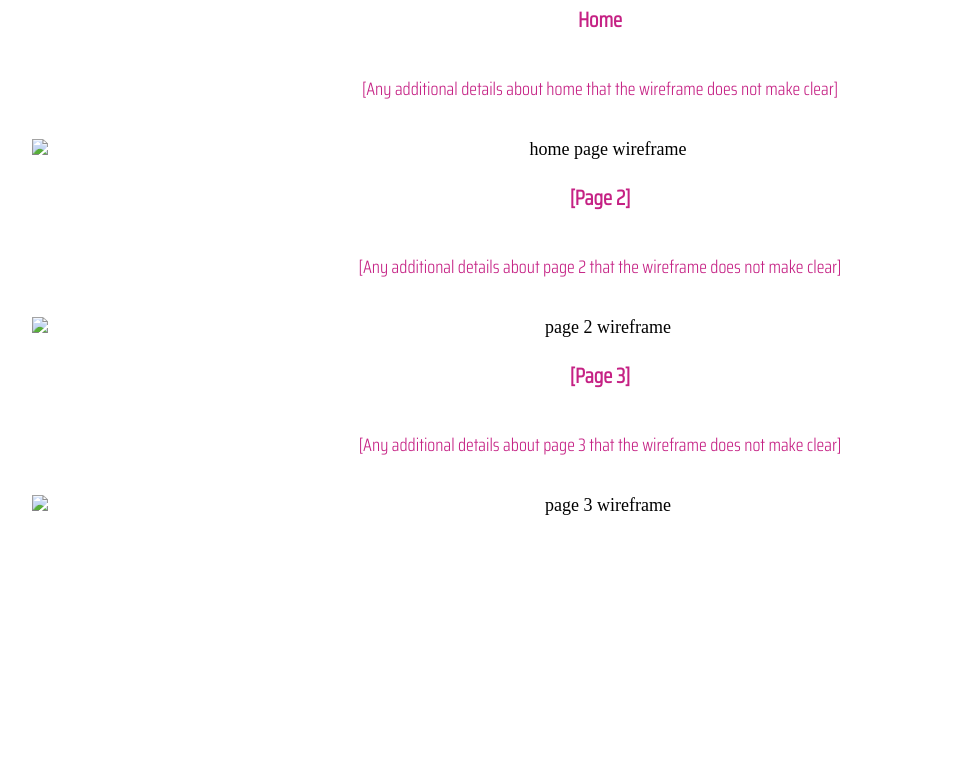
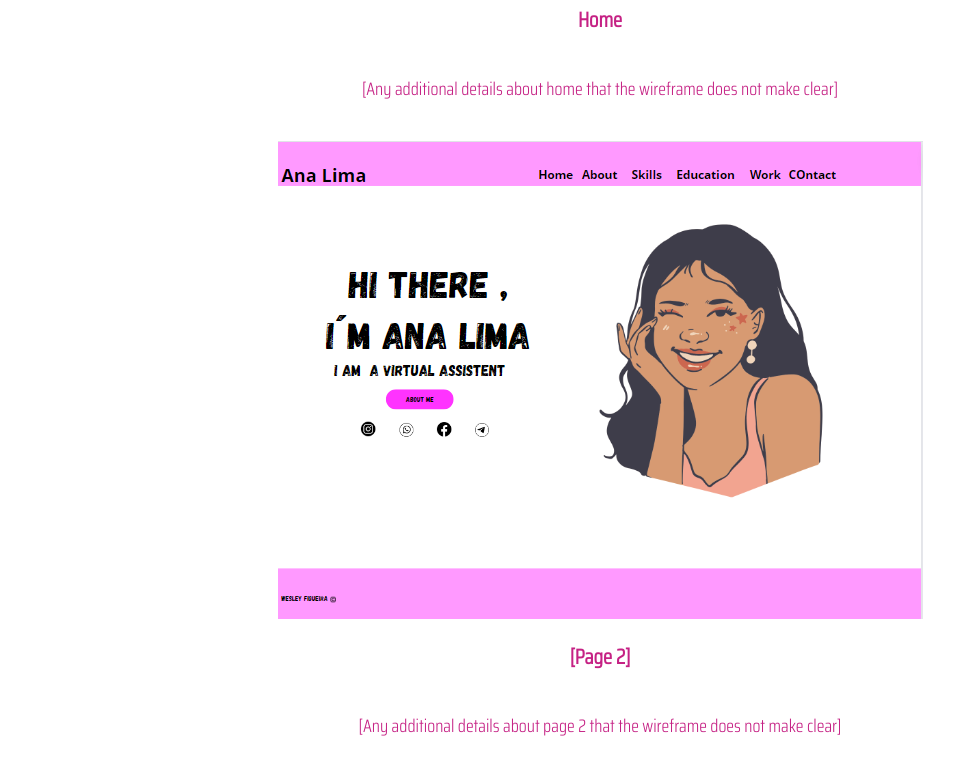
Before and after one commit to wesleyfigueira/Final_project, a plain HTML site: page site-plan.html in a window 1280 px wide. Shown: the part 7431-8204 px from the top of the page, without its empty margins (40-994 px from the left). Before the commit the page ends 8019 px from the top, so only its background shows below. Drawn offline with Linux system fonts and the light colour scheme.

Commit message:
wireframes

```diff
--- a/site-plan.html
+++ b/site-plan.html
@@ -198,19 +198,19 @@ Email: anaclima34@gmail.com<br>Feel free to get in touch with us for any inquiri
       <p>
         [Any additional details about home that the wireframe does not make clear]
       </p>
-      <img src="#" alt="home page wireframe">
+      <img src="imagens/workframe.png" alt="home page wireframe">
 
       <h3>[Page 2]</h3>
       <p>
         [Any additional details about page 2 that the wireframe does not make clear]
       </p>
-      <img src="#" alt="page 2 wireframe">
+      <img src="imagens/workframe pag 1 and 2.png" alt="page 2 wireframe">
 
       <h3>[Page 3]</h3>
       <p>
         [Any additional details about page 3 that the wireframe does not make clear]
       </p>
-      <img src="#" alt="page 3 wireframe">
+      <img src="imagens/workframe pag 1 and 2.png" alt="page 3 wireframe">
     </main>
   </body>
 
```
Also changed, not shown: imagens/workframe pag 1 and 2.png (added), imagens/workframe.png (added).
